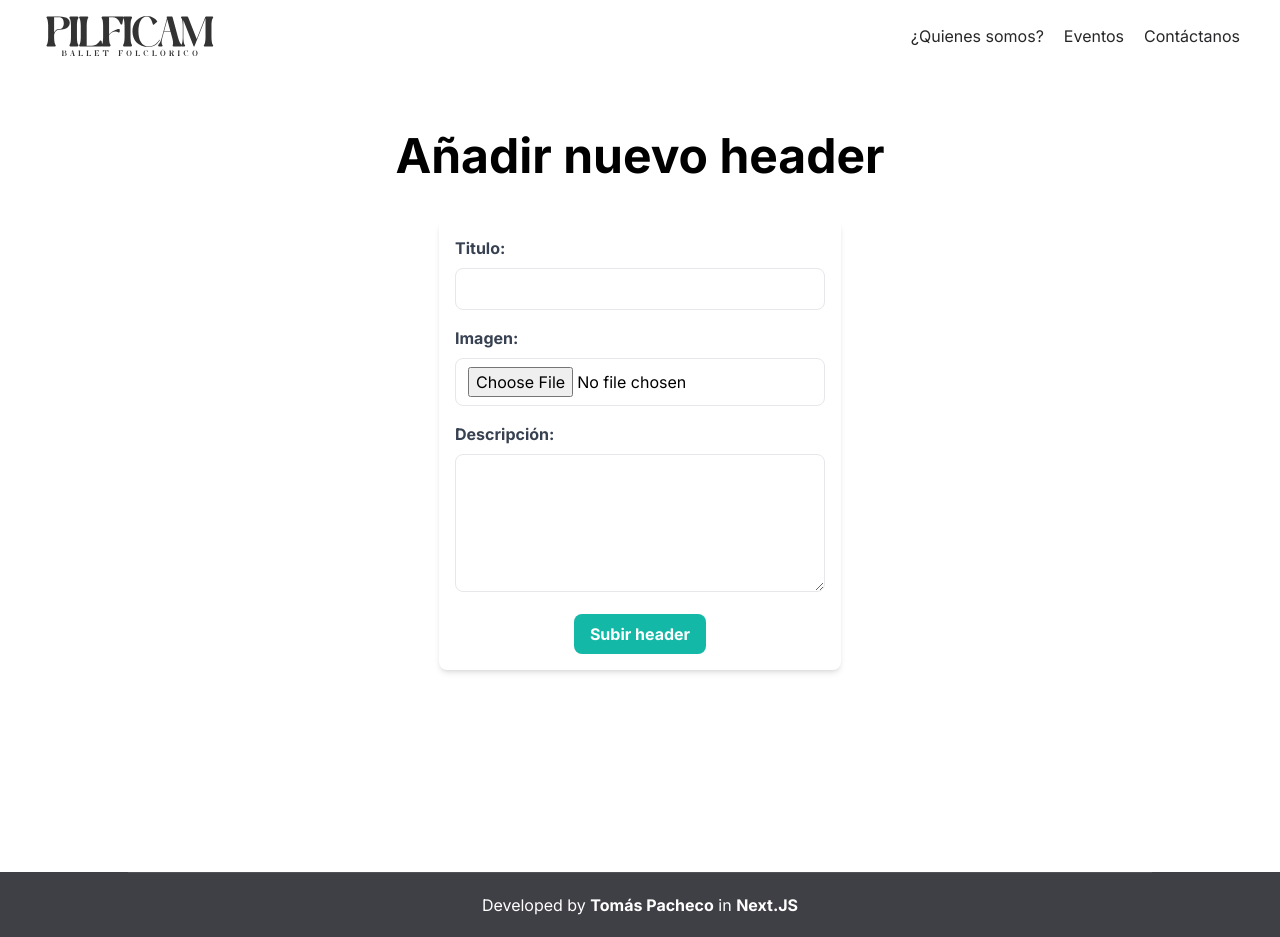
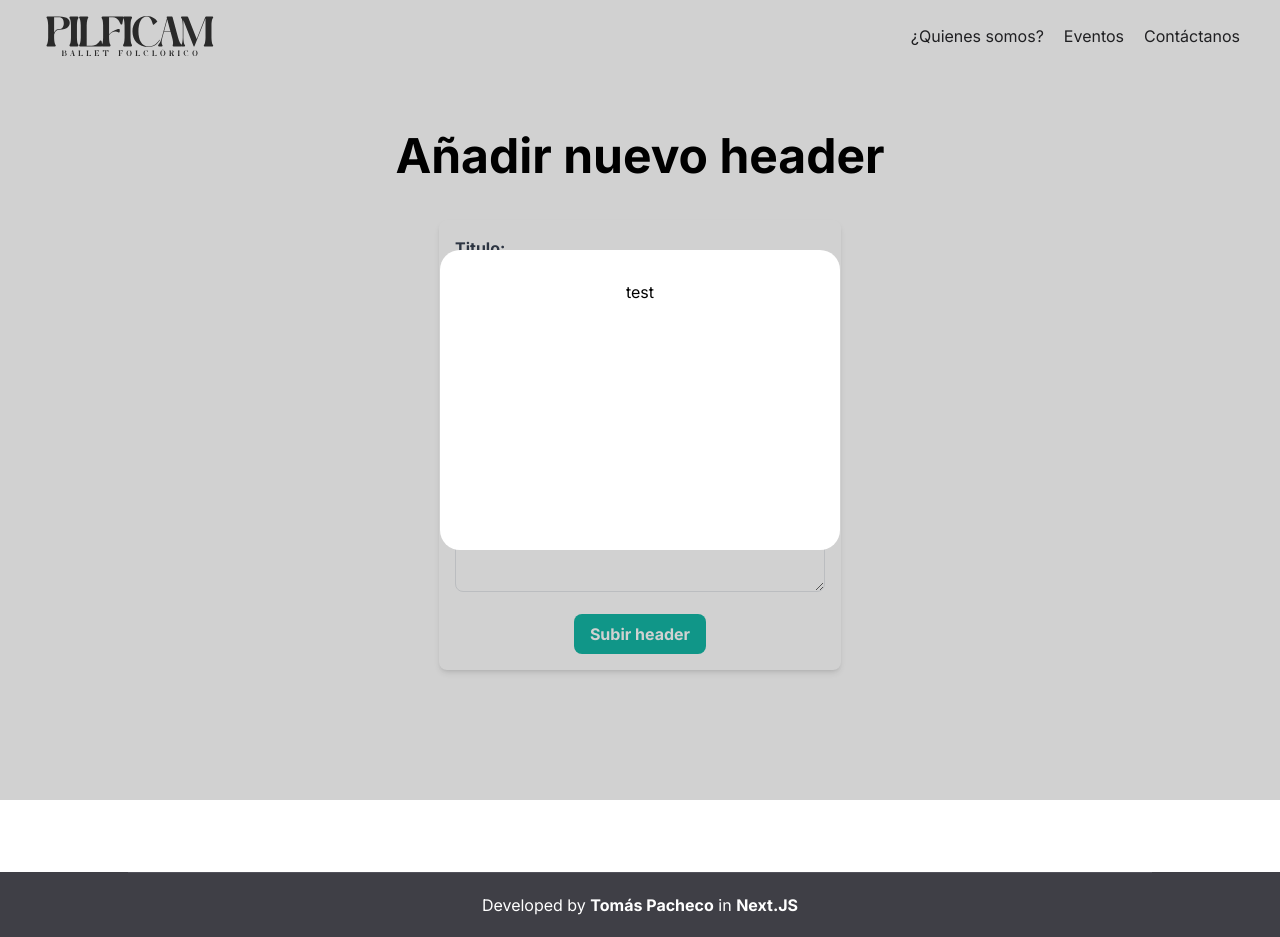
Before and after one commit to thesoftmoon/portfolio-next, a Next.js app: page /admin/hero-header in a window 1280 px wide. Built offline with nearby package versions, Linux system fonts and the light colour scheme; no server answers; sample sign-in values are in the browser's storage.

Commit message:
modal main styles and structure add

```diff
--- a/app/admin/hero-header/page.js
+++ b/app/admin/hero-header/page.js
@@ -1,9 +1,14 @@
 import React from 'react'
 import NewHeroHeader from '@/app/components/NewHeroHeader'
+import Modal from '@/app/components/Modal'
 
 function page() {
     return (
         <div>
+            <Modal>
+                test
+            </Modal>
+
             <NewHeroHeader />
         </div>
     )
--- a/app/components/AdminSections.js
+++ b/app/components/AdminSections.js
@@ -7,7 +7,7 @@ function AdminSections() {
         <div className='container mx-auto'>
             <div className="flex flex-wrap justify-center h-screen">
 
-                <Link href={`/admin`} className='selector-container'>
+                <Link href={`/admin/hero-header`} className='selector-container'>
                     <div className="icon">
                         <span className='material-symbols-outlined'>360</span>
                     </div>
--- /dev/null
+++ b/app/components/Modal.js
@@ -0,0 +1,17 @@
+import React from 'react'
+import '../styles/Modal.scss'
+
+function Modal(props) {
+  return (
+    <div className='modal-container'>
+        <div className="modal">
+            <div className="close-btn"></div>
+            <div className="modal-content">
+                {props.children}
+            </div>
+        </div>
+    </div>
+  )
+}
+
+export default Modal
--- /dev/null
+++ b/app/styles/Modal.scss
@@ -0,0 +1,24 @@
+.modal-container {
+  position: fixed;
+  background-color: #0000002e !important;
+  top: 0;
+  right: 0;
+  left: 0;
+  bottom: 0;
+  z-index: 20;
+  display: flex;
+  align-items: center;
+  justify-content: center;
+  .modal {
+    background-color: #fff;
+    min-width: 400px;
+    min-height: 300px;
+    border-radius: 20px;
+    padding: 30px;
+    .modal-content{
+        display: flex;
+        align-items: center;
+        justify-content: center;
+    }
+  }
+}
```
